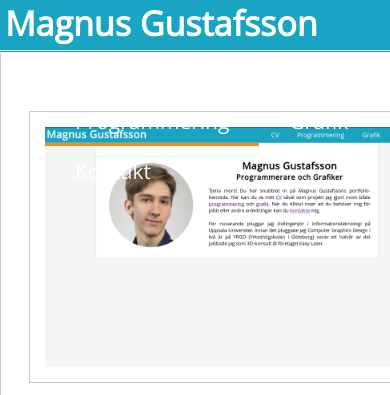
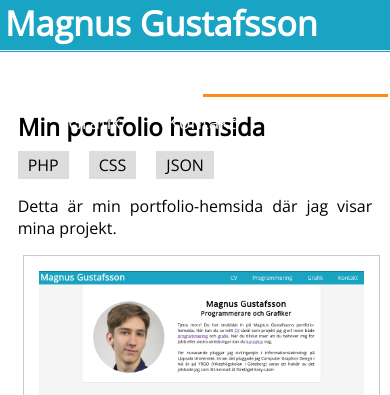
Before and after one commit to Magnus93/me, a PHP site: page /it.php in a window 390 px wide; the page is wider, and only the part inside the window is pictured. Shown: the top 395 px of that part. Run offline with PHP 8.4, Linux system fonts and the light colour scheme; data that the repository does not hold is empty.

Commit message:
started with responsive design on it.php

```diff
--- a/css/it.css
+++ b/css/it.css
@@ -57,3 +57,14 @@
 .tryLink:hover {
   background-color: var(--hover-col);
 }
+
+
+@media only screen and (max-width: 960px) {
+  .infoContainer {
+    width: 98%;
+
+  }
+  .imgContainer {
+    width: 100%;
+  }
+}
--- a/css/master.css
+++ b/css/master.css
@@ -43,3 +43,14 @@
   margin-top: 0px;
   margin-bottom: 8px;
 }
+
+@media only screen and (max-width: 960px) {
+  body {
+    /*background-color: lightblue;*/
+  }
+  main {
+    width: 100%;
+    border-width: 0;
+    /*background-color: pink;*/
+  }
+}
--- a/css/nav.css
+++ b/css/nav.css
@@ -31,19 +31,19 @@
 }
 
 li {
-  font-size: 21px;
+  font-size: 19px;
   float: left;
 }
 
 li a {
    display: block;
    color: white;
-   padding: 11px 30px;
+   padding: 12px 23px;
    text-decoration: none;
 }
 
 li#selectedPage a {
-  padding-bottom: 8px;
+  padding-bottom: 10px;
   border-bottom: 3px solid #FF820A;
   /*background-color: pink;*/
 }
--- a/it.php
+++ b/it.php
@@ -24,9 +24,6 @@
        $imgPath='img/it/';
         foreach ($jsonIt as $value) {
           echo '<div class="container">';
-            echo '<div class="imgContainer">';
-              echo '<img src='.$imgPath.$value["img"].' class="itImg" >';
-            echo '</div>';
             echo '<div class="infoContainer">';
               echo '<h2>'.$value["title"].'</h2>';
               foreach ($value["apps"] as $app) {
@@ -37,6 +34,9 @@
                 echo '<a target="_blank" href='.$value["link"].' class="tryLink">Testa</a>';
               }
             echo '</div>';
+            echo '<div class="imgContainer">';
+              echo '<img src='.$imgPath.$value["img"].' class="itImg" >';
+            echo '</div>';
           echo '</div>';
           //echo '<p>'.$value["paragraph"].'</p>';
         }
```
